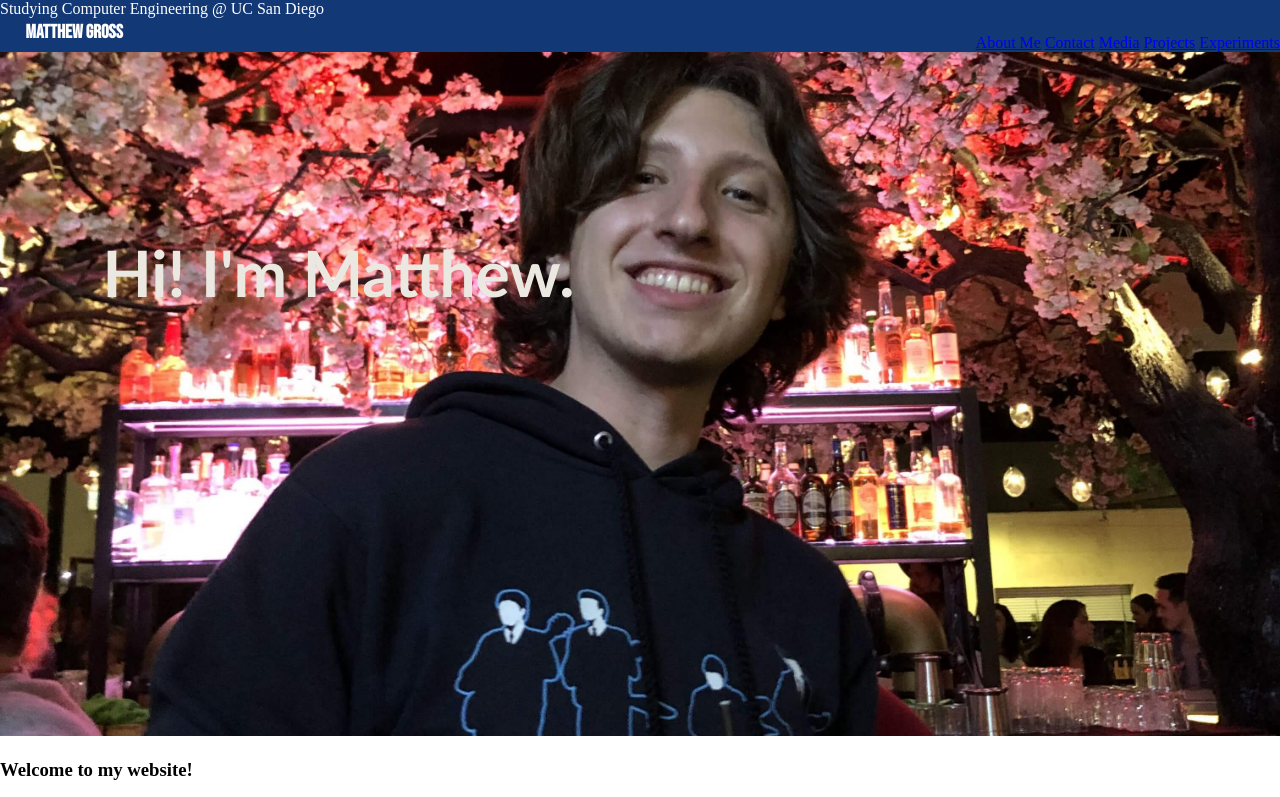
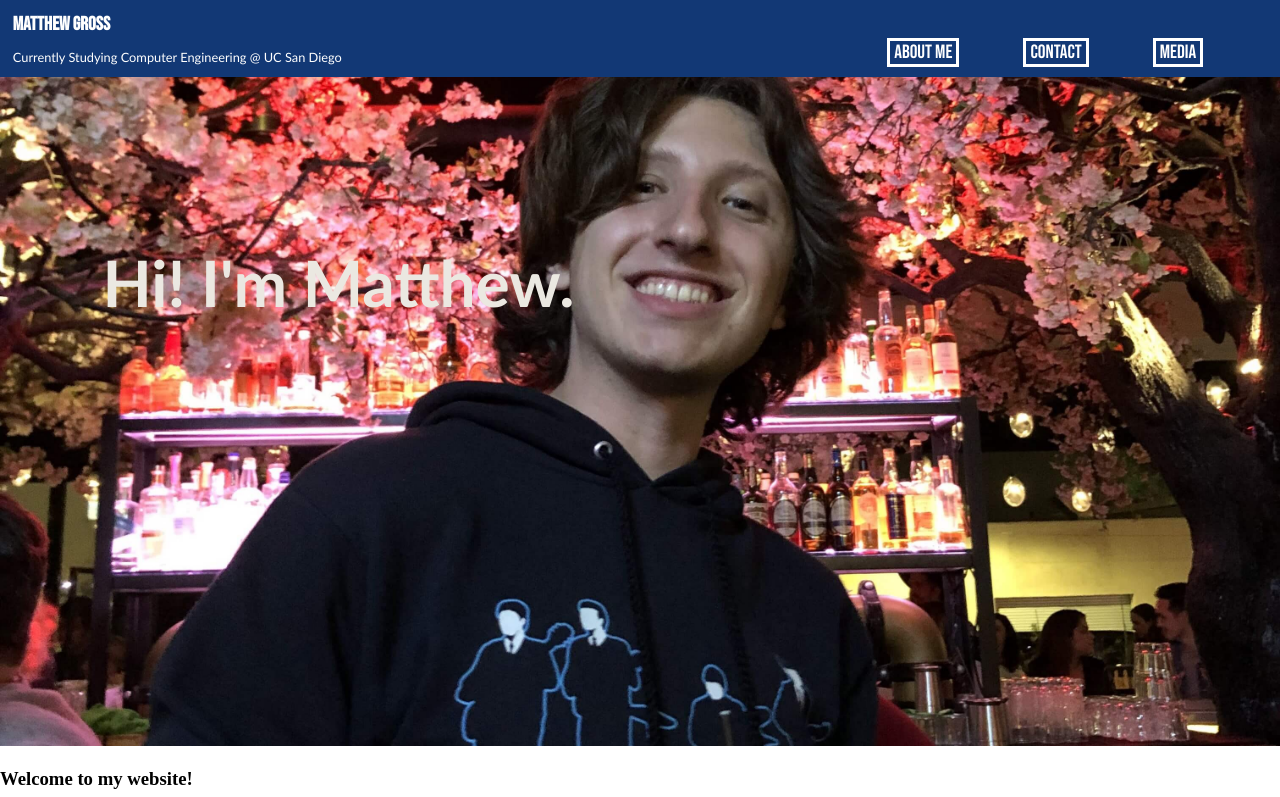
Before and after one commit to maarongross/cse134-hw3, a plain HTML site: page index.html in a window 1280 px wide. Shown: the top 797 px of the page. Drawn offline with Linux system fonts and the light colour scheme.

Commit message:
added heading support

```diff
--- a/index.html
+++ b/index.html
@@ -8,14 +8,16 @@
   </head>
   <body>
     <header>
-      <h1>Matthew Gross</h1>
-      <p>Studying Computer Engineering @ UC San Diego</p>
-      <nav>
+      <div id="left-header">
+        <h1>Matthew Gross</h1>
+        <p style="font-family: 'Calibri'; font-size: 1vw;">Currently Studying Computer Engineering @ UC San Diego</p>
+      </div>
+      <nav id="right-header">
         <a href="/pages/about_me.html">About Me</a>
         <a href="/pages/contact.html">Contact</a>
         <a href="/pages/media.html">Media</a>
-        <a href="/pages/projects.html">Projects</a>
-        <a href="/pages/experiments.html">Experiments</a>
+        <!-- <a href="/pages/projects.html">Projects</a> --->
+        <!-- <a href="/pages/experiments.html">Experiments</a> --->
       </nav>
     </header>
     <main>
--- a/styles.css
+++ b/styles.css
@@ -7,6 +7,14 @@ body {
     margin: 0;
     margin-top: -5vw; /* fixes white space on top of screen */
     padding: 0;
+}
+
+#left-header {
+    display: flex;
+    flex-direction: row;
+    flex-wrap: wrap;
+    padding-left: 1vw;
+    width: 360px;
 }
 
 header {
@@ -21,20 +29,44 @@ header {
 
 h1 {
     font-family: "Bebas Neue", Arial, Helvetica, sans-serif;
-    width: 50%;
     font-size: 1.5vw;
-    position: absolute;
-    top: 1vh;
-    padding-left: 2vw;
+    margin-bottom: 0;
 }
 
-img#matthew {
+#right-header {
+    display: flex;
+    flex-direction: row;
+    position: absolute;
+    right: 0;
+    top: 3vw;
+    gap: 5vw;
+    padding-right: 6vw;
+}
+
+#right-header > a {
+    font-family: "Bebas Neue", Arial, Helvetica, sans-serif;
+    text-decoration: none;
+    color: white;
+    font-size: 1.5vw;
+    border-color: white;
+    border-style: solid;
+    padding-left: 4px;
+    padding-right: 4px;
+    transition: all .1s ease-in;
+}
+
+#right-header > a:hover {
+    color: #123875;
+    background-color: white;
+}
+
+#matthew {
     max-width: 100%;
     z-index: 1;
     position: relative;
 }
 
-h2#hi-im-matthew {
+#hi-im-matthew {
     z-index: 2;
     position: absolute;
     color: #ebe8e1;
@@ -44,7 +76,3 @@ h2#hi-im-matthew {
     font-size: 5vw;
     font-family: 'Gill Sans', 'Gill Sans MT', Calibri, 'Trebuchet MS', sans-serif;
 }
-
-nav {
-    text-align: right;
-}
```
